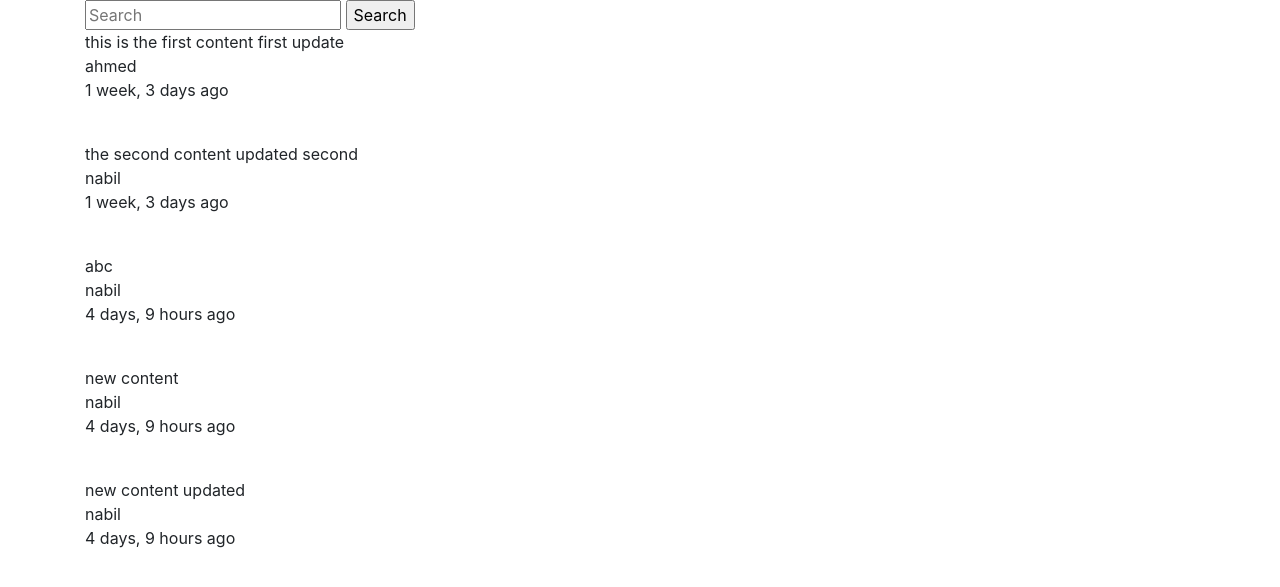
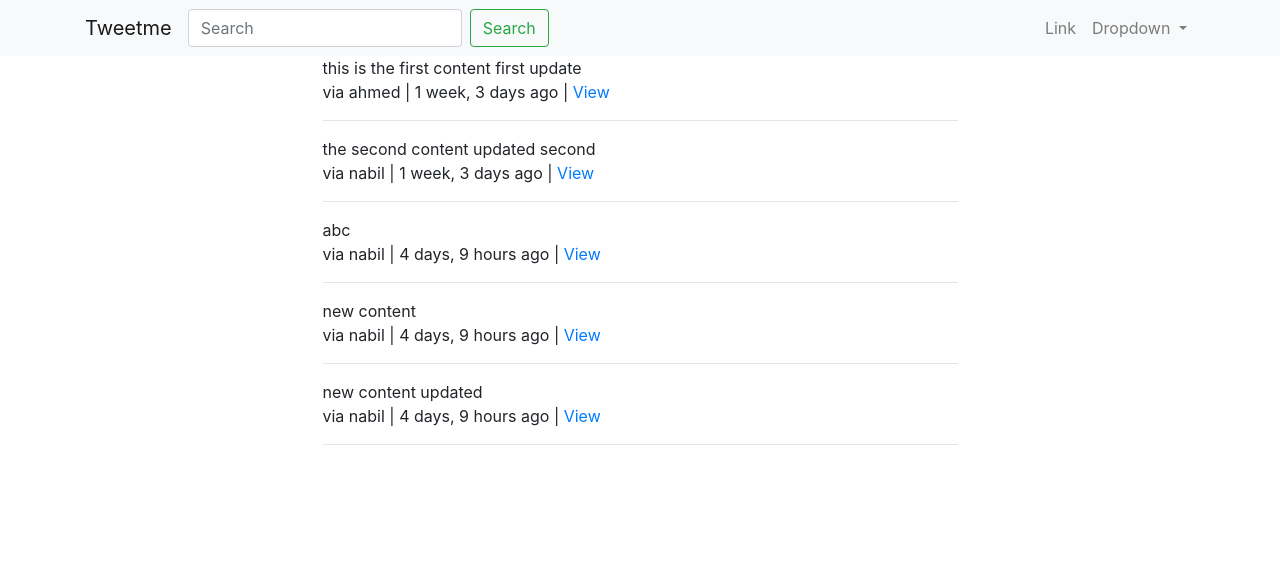
Before and after one commit to nabilhesham/TweetMe, a Django app: page /tweets/ in a window 1280 px wide. Shown: the top 587 px of the page. Run offline with Django 3.2, Linux system fonts and the light colour scheme; data comes from the database, SQL or seed files in the repository; some libraries are stand-ins or nearby versions.

Commit message:
integrated bootstrap & added navbar

```diff
--- a/src/templates/base.html
+++ b/src/templates/base.html
@@ -13,9 +13,10 @@
 
 <body>
 
+    {% include "navbar.html" %}
     <div class="container">
-    {% block content %}
-    {% endblock content %}
+        {% block content %}
+        {% endblock content %}
     </div>
 
 
--- /dev/null
+++ b/src/templates/navbar.html
@@ -0,0 +1,33 @@
+<nav class="navbar navbar-expand-lg navbar-light bg-light">
+    <div class="container">
+        <a class="navbar-brand" href="{% url 'home' %}">Tweetme</a>
+        <button class="navbar-toggler" type="button" data-toggle="collapse" data-target="#navbarSupportedContent" aria-controls="navbarSupportedContent" aria-expanded="false" aria-label="Toggle navigation">
+            <span class="navbar-toggler-icon"></span>
+        </button>
+
+
+        {% include 'tweets/search_form.html' %}
+        <div class="collapse navbar-collapse" id="navbarSupportedContent">
+            <ul class="navbar-nav mr-auto">
+            </ul>
+
+            <ul class="navbar-nav ml-auto">
+
+                <li class="nav-item">
+                    <a class="nav-link" href="#">Link</a>
+                </li>
+                <li class="nav-item dropdown">
+                    <a class="nav-link dropdown-toggle" href="#" id="navbarDropdown" role="button" data-toggle="dropdown" aria-haspopup="true" aria-expanded="false">
+                    Dropdown
+                    </a>
+                    <div class="dropdown-menu" aria-labelledby="navbarDropdown">
+                        <a class="dropdown-item" href="#">Action</a>
+                        <a class="dropdown-item" href="#">Another action</a>
+                        <div class="dropdown-divider"></div>
+                        <a class="dropdown-item" href="#">Something else here</a>
+                    </div>
+                </li>
+            </ul>
+        </div>
+    </div>
+</nav>
--- a/src/tweets/templates/tweets/list_view.html
+++ b/src/tweets/templates/tweets/list_view.html
@@ -3,11 +3,20 @@
 
 {% block content %}
 
-    {% include "tweets/search_form.html" %}
+    <div class="row" style="justify-content:center">
+        <div class="col-sm-7 col-sm-offset-3">
+            {% comment %} {% include "tweets/search_form.html" %} {% endcomment %}
             {% for tweet in object_list %}
-        <p>{{ tweet.content }}<br>
-            {{ tweet.user }}<br>
-            {{ tweet.timestamp | timesince }} ago </p><br>
+                <div class="media">
+                    {% if tweet.image %}
+                        <img src="..." class="mr-3" alt="...">
+                    {% endif %}
+                    <div class="media-body">
+                        {{ tweet.content }}<br/>
+                        via {{ tweet.user }} | {{ tweet.timestamp | timesince }} ago | <a href="{{ tweet.get_absolute_url }}">View</a>
+                    </div>
+                </div>
+                <hr/>
             {% empty %}
                 {% if request.GET.q %}
                     <p>No Tweets Found !</p>
@@ -16,6 +25,7 @@
                 {% endif %}
                 <hr>
             {% endfor %}
-
+        </div>
+    </div>
 
 {% endblock content %}
--- a/src/tweets/templates/tweets/search_form.html
+++ b/src/tweets/templates/tweets/search_form.html
@@ -1,4 +1,18 @@
-<form action="{% url 'tweets:list' %}" method="GET">
-    <input type="text" name="q" placeholder="Search" value='{{request.GET.q}}' />
-    <input type="submit" value="Search" />
+{% comment %} <div class="row" style="justify-content:center">
+    <div class="col-sm-12 text-center">
+        <form class="form-inline" action="{% url 'tweets:list' %}" method="GET">
+            <div class="input-group mb-2 mr-sm-2">
+                <div class="input-group-prepend">
+                    <div class="input-group-text">@</div>
+                </div>
+                <input class="form-control" type="text" name="q" placeholder="Search" value='{{request.GET.q}}' />
+            </div>
+            <input type="submit" class="btn btn-outline-success mb-2" value="Search" />
+        </form>
+    </div>
+</div> {% endcomment %}
+
+<form class="form-inline my-2 my-lg-0">
+    <input class="form-control mr-sm-2" type="search" aria-label="Search" name="q" placeholder="Search" value='{{request.GET.q}}'>
+    <button class="btn btn-outline-success my-2 my-sm-0" type="submit">Search</button>
 </form>
```
Also changed, not shown: src/tweets/templates/tweets/detail_view.html (+10 -3 lines). Lines whose indentation alone changed are shown as unchanged.
